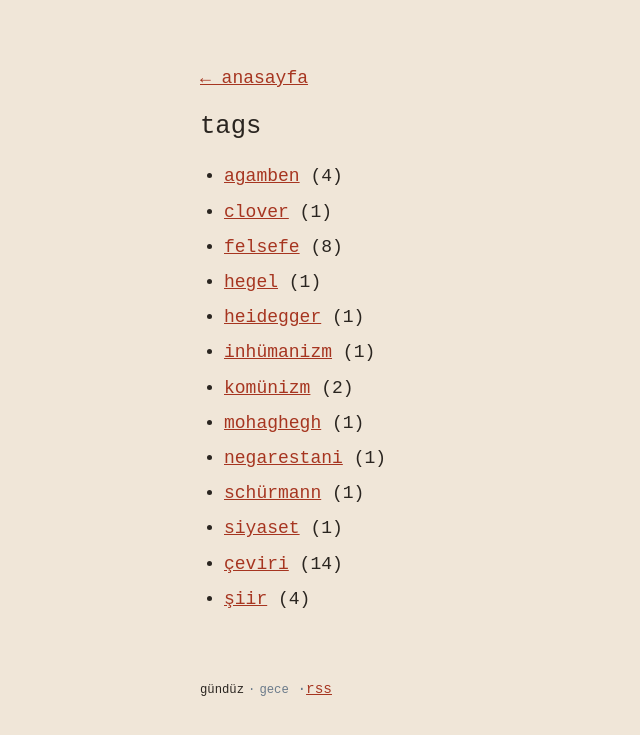
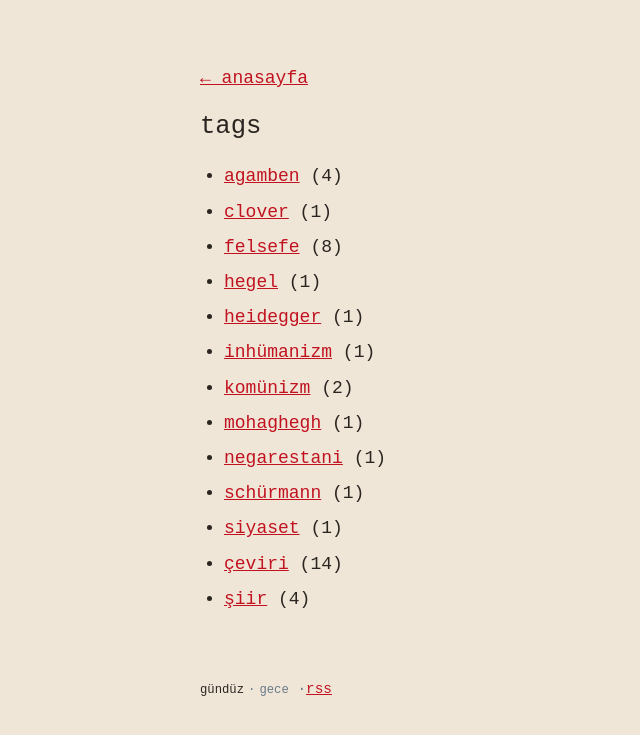
Before and after one commit to muratbas6/blogus, a Jekyll site: the page built from tags.html, in a window 1280 px wide. Shown: the top 735 px of the page, without its empty margins (0-640 px from the left). Built offline with Jekyll 4.4.1, drawn with Linux system fonts in a browser that asks for light colours.

Commit message:
Link renkleri canlandırıldı
Açık tema #a63520 → #c1121f, koyu/gece teması #d4654a → #ff4a3d.
İkisi de WCAG AA eşiğinin üstünde (5.04 ve 5.32/6.30).

Co-Authored-By: Claude Opus 5 <noreply@anthropic.com>

```diff
--- a/_sass/no-style-please.scss
+++ b/_sass/no-style-please.scss
@@ -3,7 +3,7 @@
   --bg-soft: #e6d8c0;
   --fg: #2a2520;
   --fg-muted: #6a7a8a;
-  --link: #a63520;
+  --link: #c1121f;
 }
 
 html[data-theme="dark"] {
@@ -11,7 +11,7 @@ html[data-theme="dark"] {
   --bg-soft: #2c2a26;
   --fg: #e0d8cc;
   --fg-muted: #8a9aaa;
-  --link: #d4654a;
+  --link: #ff4a3d;
 }
 
 .ayrac { text-align: center; }
```
